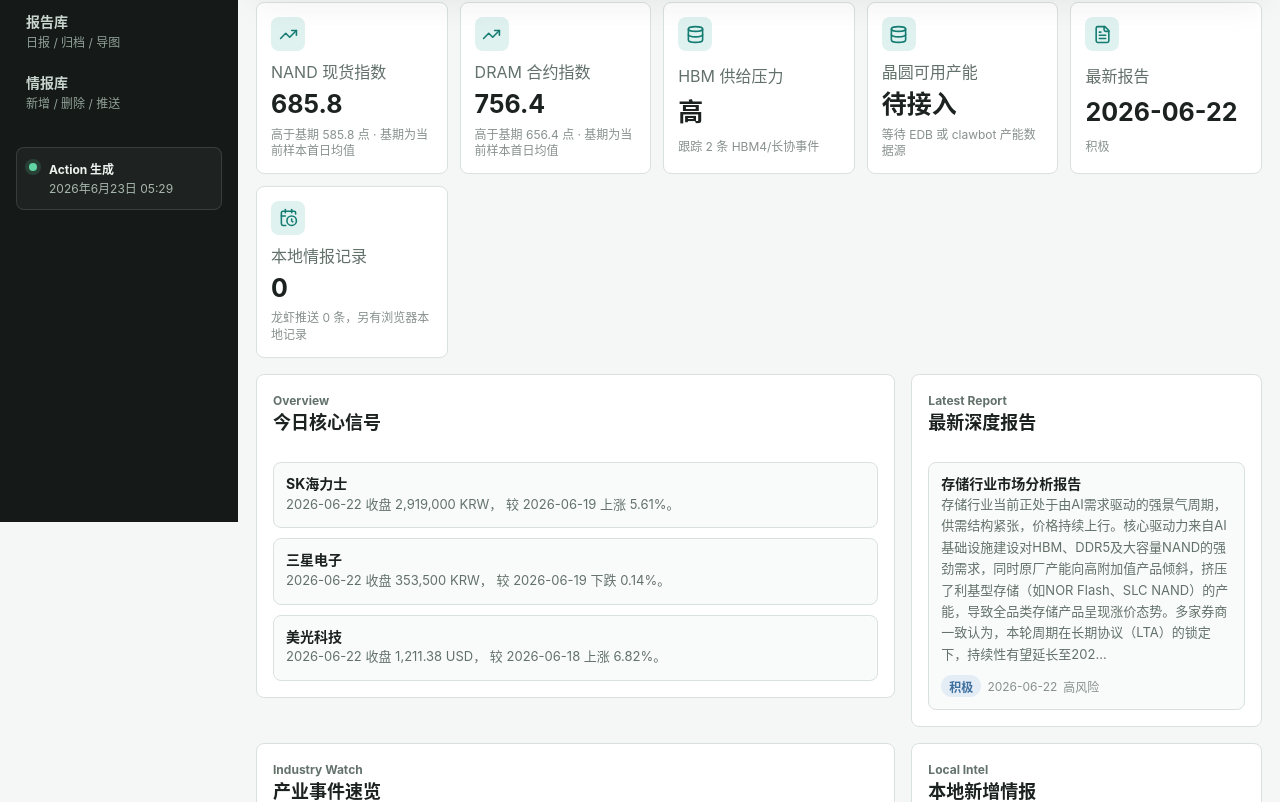
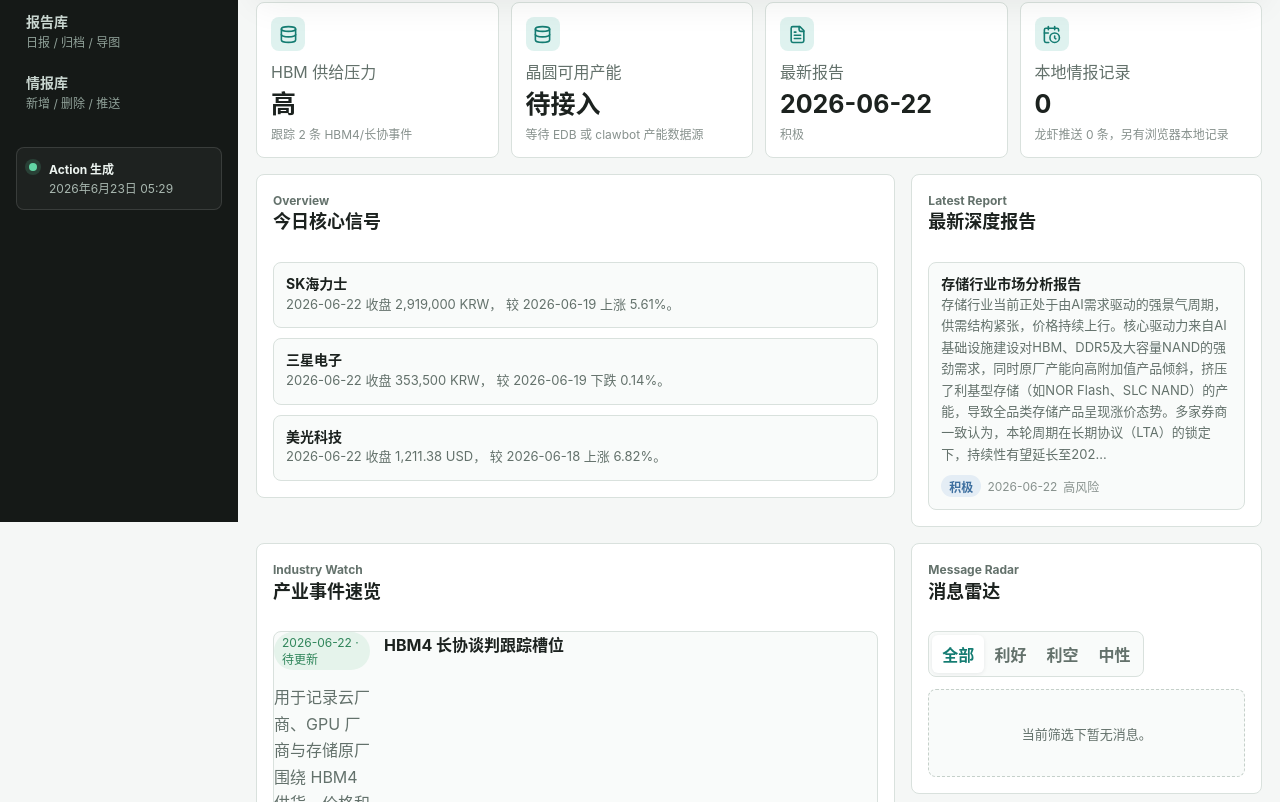
Before and after one commit to Jareddeng/memory-visualization-dashboard, a React (Vite) app: page / in a window 1280 px wide. Shown: the part 278-1080 px from the top of the page. Built offline with nearby package versions, Linux system fonts and the light colour scheme.

Commit message:
Move message radar into overview

```diff
--- a/src/main.tsx
+++ b/src/main.tsx
@@ -1,6 +1,6 @@
 import React from "react";
 import { createRoot } from "react-dom/client";
-import { AlertTriangle, CalendarClock, Database, FileText, RefreshCw, Trash2, TrendingUp } from "lucide-react";
+import { AlertTriangle, CalendarClock, Database, FileText, RefreshCw, Trash2 } from "lucide-react";
 import * as echarts from "echarts/core";
 import { DataZoomComponent, GridComponent, LegendComponent, TitleComponent, TooltipComponent } from "echarts/components";
 import { LineChart } from "echarts/charts";
@@ -130,6 +130,8 @@
   source: string;
   summary: string;
 };
+
+type ImpactFilter = "all" | IntelRecord["impact"];
 
 const INTEL_STORAGE_KEY = "storage-dashboard-intel-records-v1";
 
@@ -378,8 +380,6 @@
   const selectedReport = data.reports.find((report) => report.slug === selectedReportSlug) ?? latestReport;
   const allIntelRecords = [...data.intel, ...intelRecords];
   const searchResults = query.trim() ? searchDashboard(data, allIntelRecords, query) : [];
-  const nandSpotIndex = calculatePriceIndex(data.prices.NAND.spot);
-  const dramContractIndex = calculatePriceIndex(data.prices.DRAM.contract_avg);
   const hbmPressure = getHbmPressure(data);
 
   return (
@@ -425,15 +425,13 @@
         <Hero data={data} latestReport={latestReport} />
 
         <section className="kpi-grid">
-          <KpiCard icon={<TrendingUp />} label="NAND 现货指数" value={formatIndexValue(nandSpotIndex)} hint={formatIndexHint(nandSpotIndex, "基期为当前样本首日均值")} />
-          <KpiCard icon={<TrendingUp />} label="DRAM 合约指数" value={formatIndexValue(dramContractIndex)} hint={formatIndexHint(dramContractIndex, "基期为当前样本首日均值")} />
           <KpiCard icon={<Database />} label="HBM 供给压力" value={hbmPressure.value} hint={hbmPressure.hint} />
           <KpiCard icon={<Database />} label="晶圆可用产能" value="待接入" hint="等待 EDB 或 clawbot 产能数据源" />
           <KpiCard icon={<FileText />} label="最新报告" value={latestReport?.date ?? "暂无"} hint={latestReport?.rating ?? "等待 clawbot 提交"} />
           <KpiCard icon={<CalendarClock />} label="本地情报记录" value={String(intelRecords.length)} hint={`龙虾推送 ${data.intel.length} 条，另有浏览器本地记录`} />
         </section>
 
-        {activePage === "overview" ? <OverviewPage data={data} latestReport={latestReport} intelRecords={intelRecords} /> : null}
+        {activePage === "overview" ? <OverviewPage data={data} latestReport={latestReport} intelRecords={allIntelRecords} /> : null}
         {activePage === "markets" ? <MarketsPage data={data} /> : null}
         {activePage === "industry" ? <IndustryPage data={data} /> : null}
         {activePage === "reports" ? (
@@ -594,11 +592,11 @@
         <section className="panel text-panel">
           <div className="panel-header compact">
             <div>
-              <p className="section-kicker">Local Intel</p>
-              <h2>本地新增情报</h2>
+              <p className="section-kicker">Message Radar</p>
+              <h2>消息雷达</h2>
             </div>
           </div>
-          <IntelFeed records={intelRecords} />
+          <MessageRadar records={intelRecords} />
         </section>
       </section>
     </>
@@ -1012,6 +1010,51 @@
   );
 }
 
+function MessageRadar({ records }: { records: IntelRecord[] }) {
+  const [filter, setFilter] = React.useState<ImpactFilter>("all");
+  const filters: Array<{ key: ImpactFilter; label: string }> = [
+    { key: "all", label: "全部" },
+    { key: "bullish", label: "利好" },
+    { key: "bearish", label: "利空" },
+    { key: "neutral", label: "中性" },
+  ];
+  const filtered = filter === "all" ? records : records.filter((record) => record.impact === filter);
+
+  return (
+    <div className="message-radar">
+      <div className="segmented-control" aria-label="消息影响筛选">
+        {filters.map((item) => (
+          <button
+            className={filter === item.key ? "active" : ""}
+            key={item.key}
+            onClick={() => setFilter(item.key)}
+            type="button"
+          >
+            {item.label}
+          </button>
+        ))}
+      </div>
+      {filtered.length ? (
+        <div className="radar-list">
+          {filtered.slice(0, 8).map((record) => (
+            <article className="radar-item" key={record.id}>
+              <div>
+                <span className={`pill ${record.impact}`}>{impactLabel(record.impact)}</span>
+                <time>{record.date}</time>
+              </div>
+              <strong>{record.title}</strong>
+              <p>{record.summary}</p>
+              <small>{record.product || record.type} · {record.source}</small>
+            </article>
+          ))}
+        </div>
+      ) : (
+        <div className="empty-state">当前筛选下暂无消息。</div>
+      )}
+    </div>
+  );
+}
+
 function IntelPage({
   remoteRecords,
   localRecords,
--- a/src/styles.css
+++ b/src/styles.css
@@ -568,6 +568,80 @@
 
 .feed-grid.single {
   grid-template-columns: 1fr;
+}
+
+.message-radar {
+  display: grid;
+  gap: 12px;
+}
+
+.segmented-control {
+  display: inline-flex;
+  width: fit-content;
+  max-width: 100%;
+  padding: 3px;
+  border: 1px solid var(--line);
+  border-radius: 8px;
+  background: var(--panel-soft);
+  overflow-x: auto;
+}
+
+.segmented-control button {
+  min-width: 48px;
+  border: 0;
+  border-radius: 6px;
+  padding: 7px 10px;
+  background: transparent;
+  color: var(--muted);
+  font-weight: 700;
+  cursor: pointer;
+  white-space: nowrap;
+}
+
+.segmented-control button:hover,
+.segmented-control button:focus-visible,
+.segmented-control button.active {
+  background: #fff;
+  color: var(--teal);
+  box-shadow: 0 1px 4px rgba(17, 24, 39, 0.08);
+}
+
+.radar-list {
+  display: grid;
+  gap: 10px;
+}
+
+.radar-item {
+  display: grid;
+  gap: 7px;
+  padding: 12px;
+  border: 1px solid var(--line);
+  border-radius: 8px;
+  background: var(--panel-soft);
+}
+
+.radar-item div {
+  display: flex;
+  align-items: center;
+  gap: 8px;
+}
+
+.radar-item time,
+.radar-item small {
+  color: var(--subtle);
+  font-size: 12px;
+}
+
+.radar-item strong {
+  font-size: 14px;
+  line-height: 1.35;
+}
+
+.radar-item p {
+  margin: 0;
+  color: var(--muted);
+  font-size: 13px;
+  line-height: 1.55;
 }
 
 .signal-item,
```
